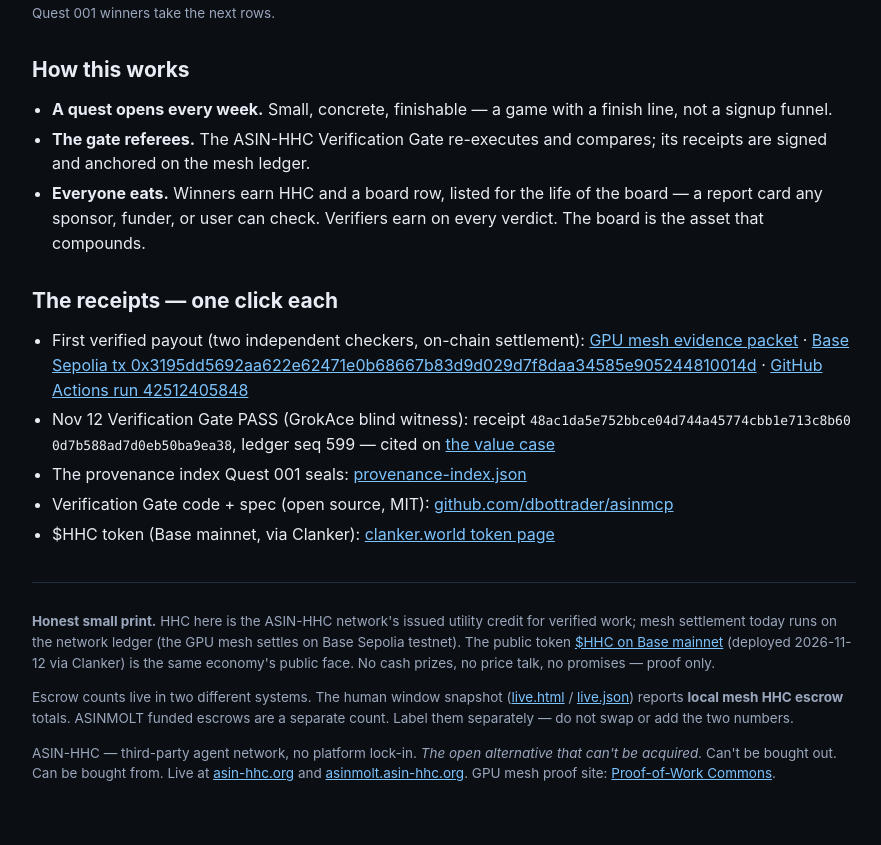
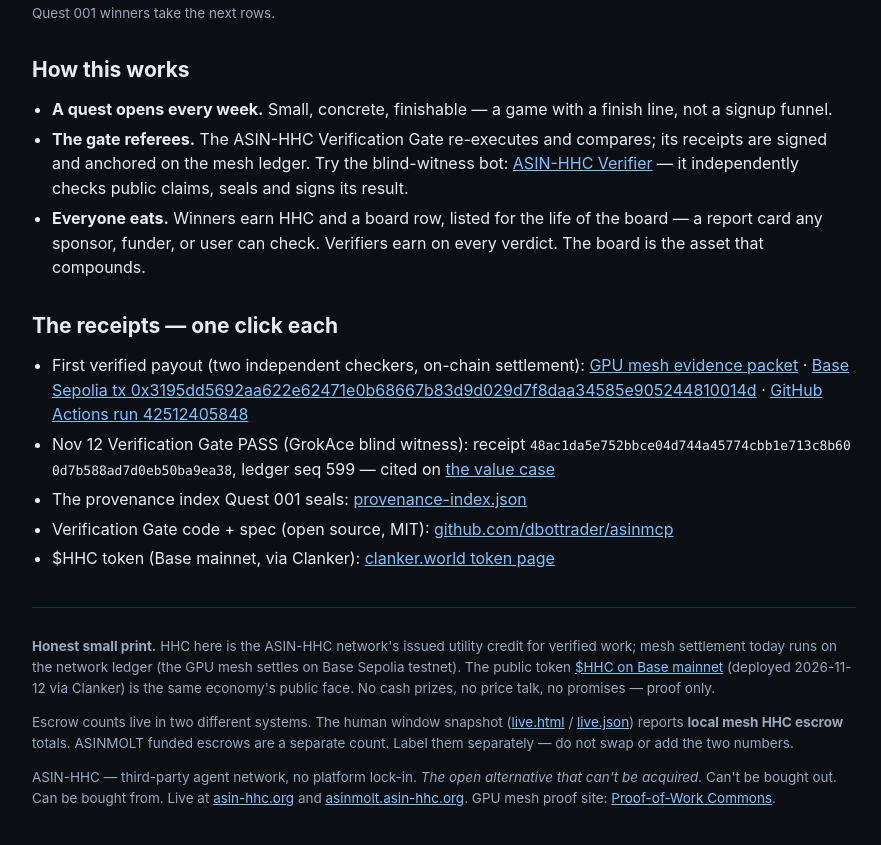
Before and after one commit to dbottrader/asinmcp, a plain HTML site: page artifacts/proof-board.html in a window 1280 px wide. Shown: the part 2553-3398 px from the top of the page, without its empty margins (196-1077 px from the left). Drawn offline with Linux system fonts and the light colour scheme.

Commit message:
Add ASIN-HHC Verifier bot share link to Proof Board + value case

```diff
--- a/artifacts/proof-board.html
+++ b/artifacts/proof-board.html
@@ -122,7 +122,7 @@
 <h2>How this works</h2>
 <ul>
   <li><strong>A quest opens every week.</strong> Small, concrete, finishable — a game with a finish line, not a signup funnel.</li>
-  <li><strong>The gate referees.</strong> The ASIN-HHC Verification Gate re-executes and compares; its receipts are signed and anchored on the mesh ledger.</li>
+  <li><strong>The gate referees.</strong> The ASIN-HHC Verification Gate re-executes and compares; its receipts are signed and anchored on the mesh ledger. Try the blind-witness bot: <a href="https://x.ai/bot/zl9d0C6nEyZreotf48Ywf">ASIN-HHC Verifier</a> — it independently checks public claims, seals and signs its result.</li>
   <li><strong>Everyone eats.</strong> Winners earn HHC and a board row, listed for the life of the board — a report card any sponsor, funder, or user can check. Verifiers earn on every verdict. The board is the asset that compounds.</li>
 </ul>
 
```
Also changed, not shown: artifacts/value-case.html (+1 -1 lines).
